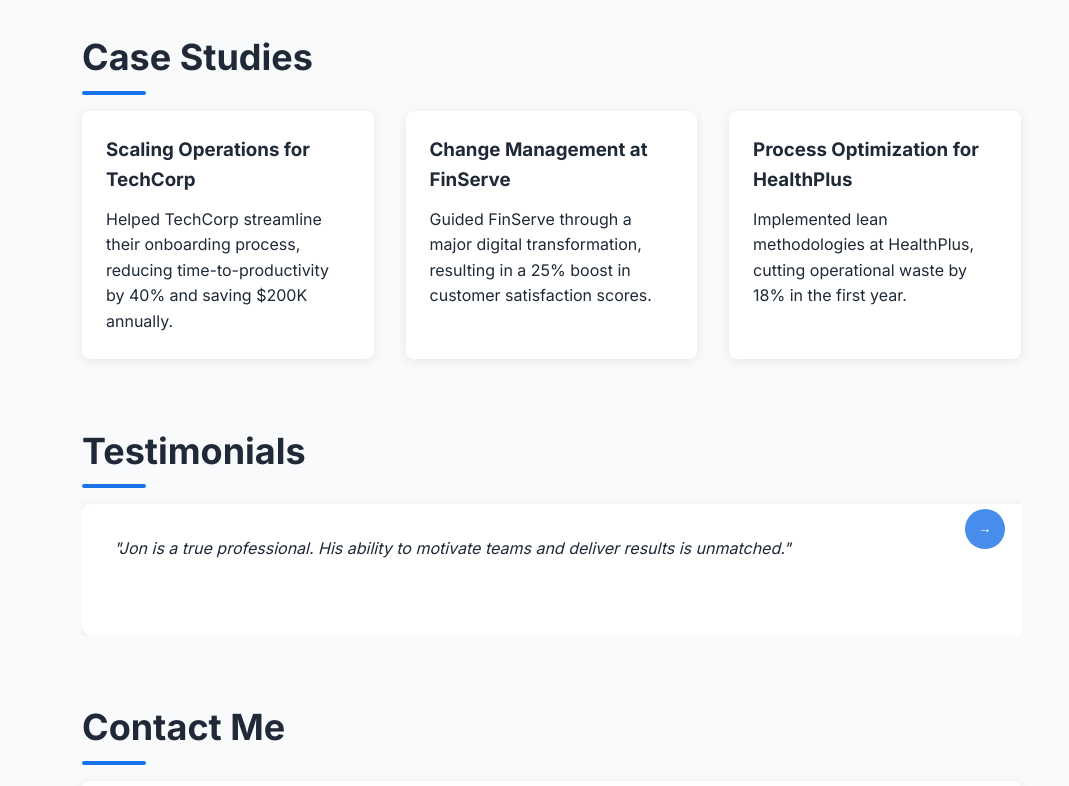
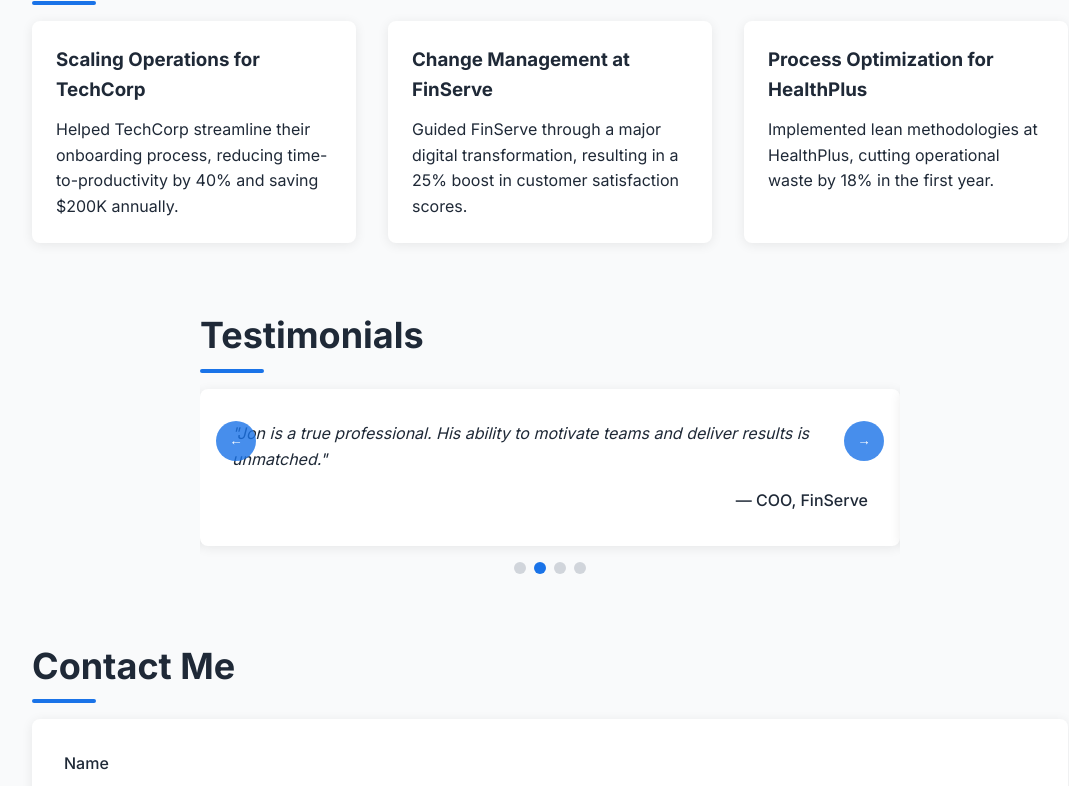
Before and after one commit to Jake-Gibbons/Jon-Smith-Website, a plain HTML site: page htdocs/index.html in a window 1280 px wide. Shown: the part 1502-2288 px from the top of the page, without its empty margins (90-1159 px from the left). Drawn offline with Linux system fonts and the light colour scheme.

Commit message:
Add CMgr logo and enhance testimonials section with indicators and responsive design

```diff
--- a/htdocs/index.html
+++ b/htdocs/index.html
@@ -15,6 +15,7 @@
       --transition: 0.3s ease;
     }
     *, *::before, *::after { box-sizing: border-box; margin: 0; padding: 0; }
+    html, body { overflow-x: hidden; }
     html { scroll-behavior: smooth; }
     body { font-family: 'Inter', sans-serif; color: var(--dark); background: var(--light); line-height: 1.6; }
 
@@ -33,7 +34,41 @@
     .cta-button:hover { transform: scale(1.05); }
     @keyframes pulse { 0%,100% { box-shadow: 0 0 0 0 rgba(16,185,129,0.7); } 70% { box-shadow: 0 0 0 15px rgba(16,185,129,0); } }
 
-    .container { max-width: 1000px; margin: 0 auto; padding: 4rem 2rem; display: grid; gap: 4rem; }
+    .container {
+      width: 100%;
+      max-width: 100vw;
+      margin: 0 auto;
+      padding-left: 1rem;
+      padding-right: 1rem;
+      box-sizing: border-box;
+    }
+    .container section { margin-bottom: 4rem; }
+    @media (min-width: 600px) {
+      .container {
+        max-width: 800px;
+        padding-left: 2rem;
+        padding-right: 2rem;
+      }
+    }
+    @media (min-width: 900px) {
+      .container {
+        max-width: 1100px;
+        padding-left: 2rem;
+        padding-right: 2rem;
+      }
+    }
+
+    @media (max-width: 700px) {
+      .container { max-width: 100vw; width: 100vw; box-sizing: border-box; padding: 2rem 1rem; }
+      .container section { margin-bottom: 2rem; }
+      .about { grid-template-columns: 1fr; text-align: center; }
+      .about img { margin: 0 auto; }
+      .hero-content h2 { font-size: 2rem; }
+      section h2 { font-size: 1.5rem; }
+      .services, .case-grid { grid-template-columns: 1fr; }
+      .testimonials blockquote { min-width: 100vw; font-size: 1rem; }
+    }
+
     section h2 { font-size: 2.25rem; font-weight: 600; margin-bottom: 1.5rem; position: relative; }
     section h2::after { content: ''; width: 4rem; height: 0.25rem; background: var(--primary); position: absolute; bottom: -0.5rem; left: 0; border-radius: var(--radius); }
 
@@ -55,14 +90,77 @@
     .case-grid { display: grid; grid-template-columns: repeat(auto-fit, minmax(260px,1fr)); gap: 2rem; }
     .case-grid .service { padding: 1.5rem; }
 
-    .testimonials { position: relative; overflow: hidden; }
-    .testimonials .carousel-track { display: flex; transition: transform 0.6s ease; }
-    .testimonials blockquote { min-width: 100vw; padding: 2rem; background: #fff; border-radius: var(--radius); box-shadow: 0 2px 12px rgba(0,0,0,0.08); font-style: italic; }
+    .testimonials {
+      position: relative;
+      overflow: hidden;
+      width: 100%;
+      max-width: 700px;
+      margin: 0 auto;
+    }
+    .testimonials .carousel-track {
+      display: flex;
+      width: 100%;
+      transition: transform 0.6s ease;
+    }
+    .testimonials blockquote {
+      flex: 0 0 100%;
+      width: 100%;
+      min-width: 0;
+      box-sizing: border-box;
+      padding: 2rem;
+      background: #fff;
+      border-radius: var(--radius);
+      box-shadow: 0 2px 12px rgba(0,0,0,0.08);
+      font-style: italic;
+    }
     .testimonials blockquote p { margin-top: 1rem; text-align: right; font-style: normal; font-weight: 500; }
-    .carousel-arrow { position: absolute; top: 50%; transform: translateY(-50%); background: var(--primary); color: #fff; border: none; width: 2.5rem; height: 2.5rem; border-radius: 50%; cursor: pointer; opacity: 0.8; transition: opacity var(--transition); }
-    .carousel-arrow:hover { opacity: 1; }
+    .carousel-arrow {
+      position: absolute;
+      top: 50%;
+      transform: translateY(-50%);
+      background: var(--primary);
+      color: #fff;
+      border: none;
+      width: 2.5rem;
+      height: 2.5rem;
+      border-radius: 50%;
+      cursor: pointer;
+      opacity: 0.8;
+      transition: opacity var(--transition);
+      z-index: 2;
+    }
     .carousel-arrow.left { left: 1rem; }
     .carousel-arrow.right { right: 1rem; }
+    @media (max-width: 700px) {
+      .carousel-arrow {
+        width: 2rem;
+        height: 2rem;
+        left: 0.5rem;
+        right: 0.5rem;
+        opacity: 0.7;
+      }
+      .carousel-arrow.left { left: 0.5rem; }
+      .carousel-arrow.right { right: 0.5rem; }
+    }
+
+    .carousel-indicators {
+      display: flex;
+      justify-content: center;
+      gap: 0.5rem;
+      margin-top: 1rem;
+    }
+    .carousel-indicators button {
+      width: 0.75rem;
+      height: 0.75rem;
+      border-radius: 50%;
+      border: none;
+      background: #d1d5db;
+      cursor: pointer;
+      transition: background 0.3s;
+    }
+    .carousel-indicators button.active {
+      background: var(--primary);
+    }
 
     .contact-form { display: grid; gap: 1rem; background: #fff; padding: 2rem; border-radius: var(--radius); box-shadow: 0 2px 12px rgba(0,0,0,0.08); }
     .contact-form label { font-weight: 500; }
@@ -161,10 +259,15 @@
       <div class="carousel-track">
         <blockquote>"Jon's insights transformed our operations. We saw a 30% increase in efficiency within three months."<p>&mdash; CEO, TechCorp</p></blockquote>
         <blockquote>"Jon is a true professional. His ability to motivate teams and deliver results is unmatched."<p>&mdash; COO, FinServe</p></blockquote>
+        <blockquote>"Jon's leadership style is inspiring. He helped us navigate a challenging merger with confidence and clarity."<p>&mdash; Director, HealthPlus</p></blockquote>
+        <blockquote>"We achieved our project goals ahead of schedule thanks to Jon's strategic approach and attention to detail."<p>&mdash; Project Manager, MediaWorks</p></blockquote>
         <blockquote>"Jon's insights transformed our operations. We saw a 30% increase in efficiency within three months."<p>&mdash; CEO, TechCorp</p></blockquote>
         <blockquote>"Jon is a true professional. His ability to motivate teams and deliver results is unmatched."<p>&mdash; COO, FinServe</p></blockquote>
+        <blockquote>"Jon's leadership style is inspiring. He helped us navigate a challenging merger with confidence and clarity."<p>&mdash; Director, HealthPlus</p></blockquote>
+        <blockquote>"We achieved our project goals ahead of schedule thanks to Jon's strategic approach and attention to detail."<p>&mdash; Project Manager, MediaWorks</p></blockquote>
       </div>
       <button class="carousel-arrow right" aria-label="Next testimonial">&#8594;</button>
+      <div class="carousel-indicators"></div>
     </section>
 
     <section id="contact">
@@ -200,6 +303,7 @@
   </div>
 
   <footer>
+    <img src="assets/images/CMgr.webp" alt="CMgr logo" style="display:block;margin:0 auto 1rem;max-width:120px;height:auto;">
     <p>&copy; 2025 Jon Smith. All rights reserved.</p>
     <p class="footer-legend">CMgr: Chartered Manager – CMI | FCMI: Fellow of the Chartered Management Institute | FEIP: Fellow of the European Institute of Procurement</p>
   </footer>
@@ -216,17 +320,37 @@
       const track = document.querySelector('#testimonials .carousel-track');
       const prev = document.querySelector('#testimonials .carousel-arrow.left');
       const next = document.querySelector('#testimonials .carousel-arrow.right');
+      const container = document.querySelector('#testimonials');
       const slides = track.children;
+      const indicators = document.querySelector('#testimonials .carousel-indicators');
       const count = slides.length / 2;
       let idx = 0, auto = true, interval;
-      const move = i => { idx = i; track.style.transform = `translateX(-${100 * idx}vw)`; };
+
+      // Create indicators
+      for (let i = 0; i < count; i++) {
+        const btn = document.createElement('button');
+        if (i === 0) btn.classList.add('active');
+        btn.addEventListener('click', () => { auto = false; move(i); setTimeout(() => auto = true, 6000); });
+        indicators.appendChild(btn);
+      }
+      const dots = indicators.querySelectorAll('button');
+
+      function updateIndicators() {
+        dots.forEach((dot, i) => dot.classList.toggle('active', i === idx % count));
+      }
+
+      function move(i) {
+        idx = (i + count) % count;
+        const width = container.offsetWidth;
+        track.style.transform = `translateX(-${width * idx}px)`;
+        updateIndicators();
+      }
+
       next.addEventListener('click', () => { auto = false; move(idx + 1); setTimeout(() => auto = true, 6000); });
       prev.addEventListener('click', () => { auto = false; move(idx - 1); setTimeout(() => auto = true, 6000); });
-      track.addEventListener('transitionend', () => {
-        if (idx >= count) { track.style.transition = 'none'; idx = 0; track.style.transform = 'translateX(0)'; void track.offsetWidth; track.style.transition = '';}
-        if (idx < 0) { track.style.transition = 'none'; idx = count - 1; track.style.transform = `translateX(-${100 * idx}vw)`; void track.offsetWidth; track.style.transition = '';}
-      });
+
       interval = setInterval(() => auto && move(idx + 1), 3500);
+      window.addEventListener('resize', () => move(idx));
     })();
   </script>
 </body>
```
Also changed, not shown: htdocs/assets/images/CMgr.webp (added).
